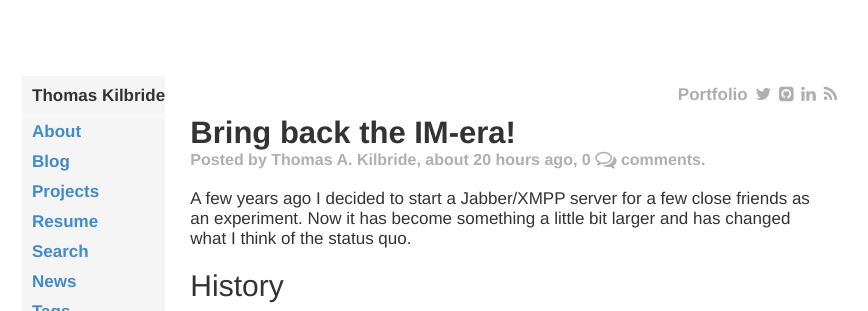
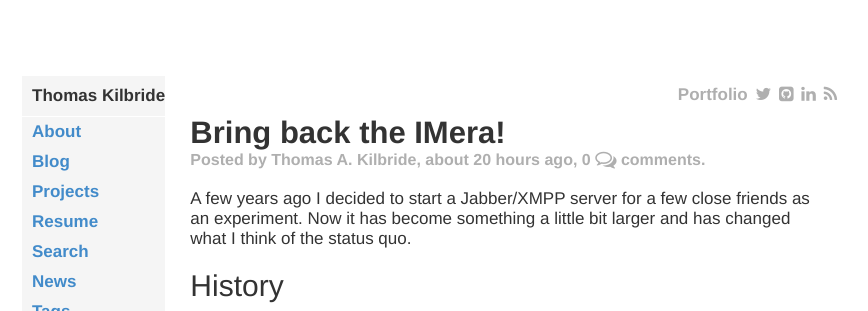
Before and after one commit to obnauticus/obnauticus.github.io, a Jekyll site: the page built from blog/_posts/2014-09-29-running-a-jabber-server.md, in a window 1280 px wide and 900 px high. Shown: the top 311 px of the window, without its empty margins (203-1071 px from the left). Built offline with Jekyll 4.4.1, drawn with Linux system fonts in a browser that asks for light colours; nearby versions of some CDN libraries; some web fonts are replaced; Markdown is read by kramdown in place of the engine named in the settings; comment, search, counter and statistics services are not loaded.

Commit message:
adding jabber post

```diff
--- a/blog/_posts/2014-09-29-running-a-jabber-server.md
+++ b/blog/_posts/2014-09-29-running-a-jabber-server.md
@@ -1,6 +1,6 @@
 ---
 layout: post
-title:  "Bring back the IM-era!"
+title:  "Bring back the IMera!"
 date:   2014-09-29
 tags: [xmpp,jabber,ejabberd]
 comments: true
```
